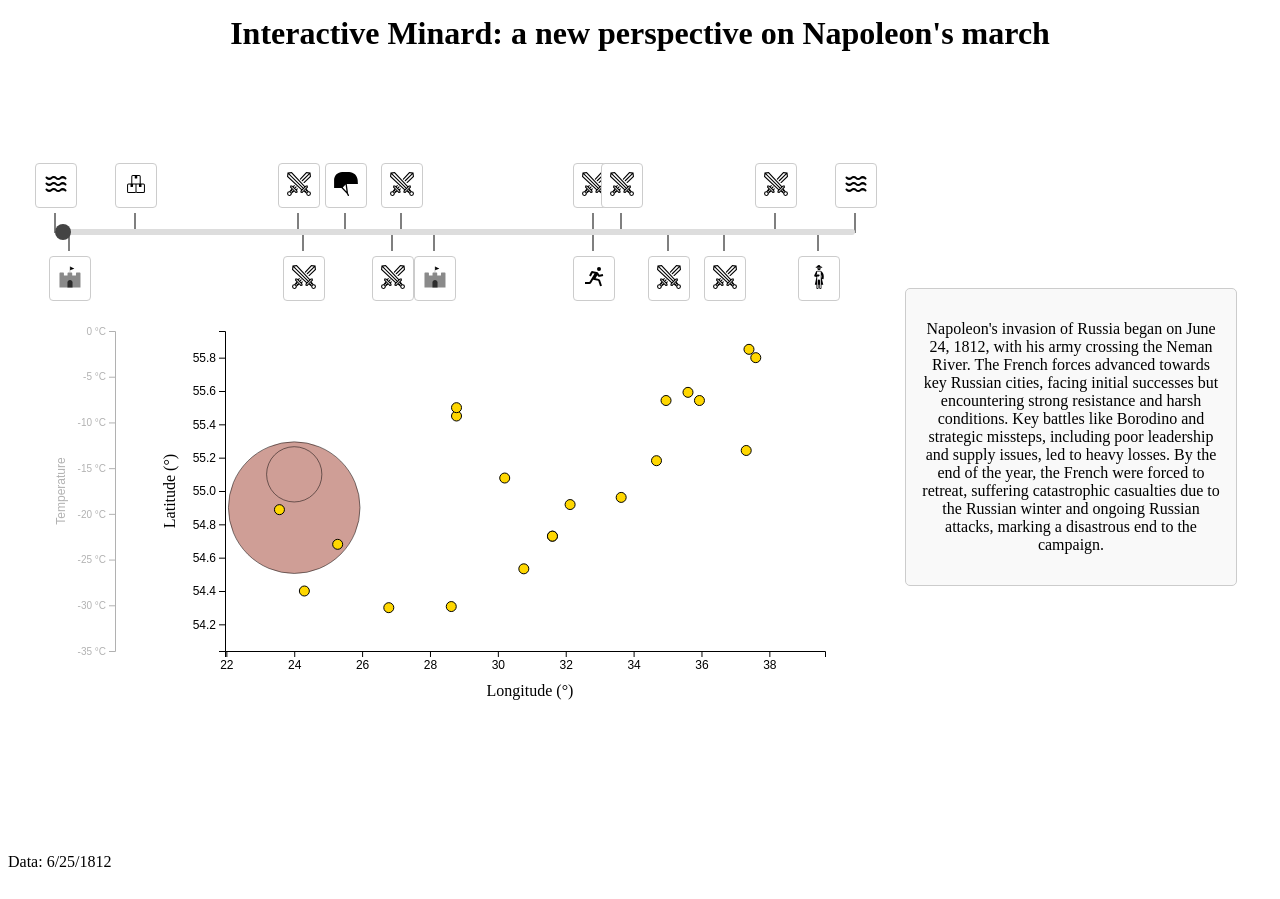
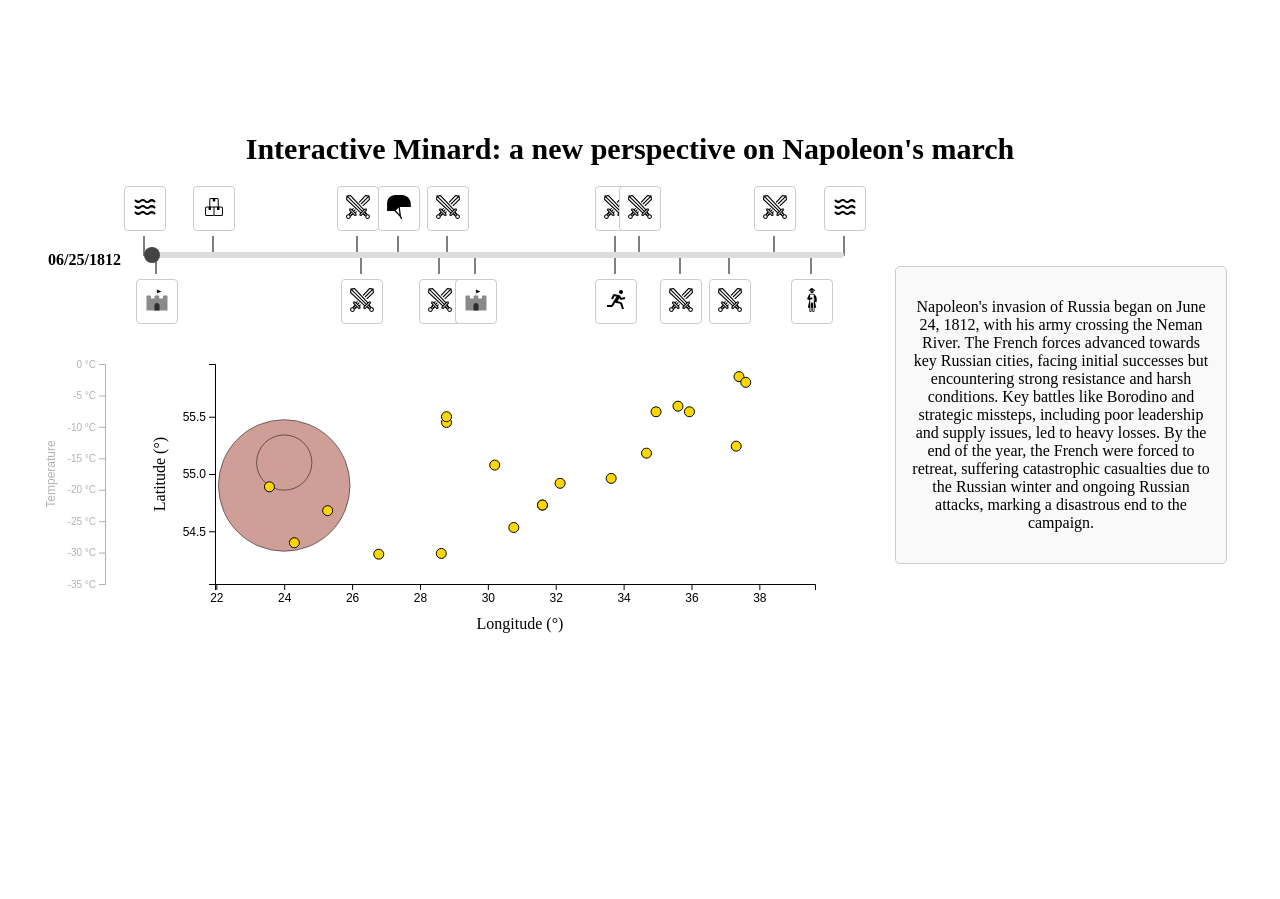
Before and after one commit to FGV-VIS-2025/tarefa-4-interactive_minard, a SvelteKit app: page / in a window 1280 px wide. After the commit the page ends 800 px from the top, so only its background shows below. Built offline with nearby package versions, Linux system fonts and the light colour scheme.

Commit message:
Alinhando tudo

```diff
--- a/src/routes/+page.svelte
+++ b/src/routes/+page.svelte
@@ -39,7 +39,7 @@
     // Configurações do gráfico
     onMount(() => {
         const width = chartWidth;
-        const height = 400;
+        const height = 300;
         const margin = {top: 20, right: 30, bottom: 60, left: 170};
 
         svg = d3.select(svgElement)
@@ -78,7 +78,7 @@
 
         svg.append("g")
             .attr("transform", `translate(${margin.left}, 0)`)
-            .call(d3.axisLeft(y))
+            .call(d3.axisLeft(y).ticks((y.domain()[1] - y.domain()[0]) * 2))
             .selectAll(".tick text")
             .style("font-size", "12px");
 
@@ -209,46 +209,64 @@
 
 </script>
 
+<div class="page-container">
     <h1>Interactive Minard: a new perspective on Napoleon's march</h1>
 
-<div class = "main-container">
-    <div class = "chart-container">
-        <div class = "timebar-wrapper">
+    <div class="main-container">
+        <div class="chart-container">
+
+            <div class="top-bar">
+                <p class="date-text">
+                    {formatDate(parseDate(currentTime))}
+                </p>
+
+                <div class="timebar-wrapper">
                     <Timebar
                         class="time-slider"
                         events={eventInfo}
                         minTime={minTime}
                         maxTime={maxTime}
                         currentTime={currentTime}
-                chartWidth={chartWidth}
+                        chartWidth={chartWidth - 100}
                         on:eventclick={handleEventClick}
                         on:timeupdate={handleTimeUpdate}
                     />
                 </div>
+            </div>
 
             <svg bind:this={svgElement} id="chart" width="800" height="500">
                 <TemperatureBar {svgElement} data={interpolatedData} {x} {y} />
+                <!-- Aqui dentro fica o scatter também -->
             </svg>
         </div>
 
-    <div class = "text-container">
+        <div class="text-container">
             <Description {selectedEvent} {eventInfo} />
         </div>
     </div>
-
-<p>Data: {new Date(currentTime).toLocaleDateString()}</p>
+</div>
 
 
 <style>
+    .page-container {
+        display: flex;
+        flex-direction: column;
+        align-items: center;  /* centraliza tudo horizontalmente */
+        gap: 20px;  /* espaço fixo entre o título e o resto */
+        height: 100vh;
+        justify-content: center; /* opcional: centraliza o conjunto verticalmente */
+        text-align: center;
+        margin-top: -20px;
+        justify-content: center;
+        margin-left: -20px;
+    }
+
     .main-container {
         display: flex;
-        justify-content: center;  /* Centraliza os elementos horizontalmente */
-        align-items: center;  /* Alinha verticalmente os elementos */
+        justify-content: center;
+        align-items: center;
         gap: 20px;
-        height: 100vh;  /* Garante que ocupe toda a altura da tela */
-        flex-direction: row;  /* Coloca os elementos lado a lado */
-        flex-wrap: wrap;  /* Permite que os elementos quebrem para a linha seguinte se necessário */
-        text-align: center;  /* Centraliza o texto dentro da div */
+        flex-wrap: wrap;
     }
 
     .chart-container {
@@ -256,6 +274,30 @@
         width: 800px;
         max-width: 100%;  /* Garante que o gráfico seja responsivo */
         margin-left: -100px;  /* Reduz a margem à esquerda, ajustando esse valor */
+        display: flex;
+        flex-direction: column;
+        align-items: center;
+    }
+
+    .top-bar {
+        display: flex;
+        align-items: center;
+        justify-content: start;
+        gap: 20px;
+        width: 800px;
+        margin-bottom: 10px;
+        /* justify-content: space-between; */
+    }
+
+    svg#chart {
+        align-self: flex-start;
+    }
+
+    .date-text {
+        font-size: 16px;
+        font-weight: bold;
+        width: 90px;
+        text-align: center;
     }
 
     #chart {
@@ -267,6 +309,9 @@
         top: 0;  /* Define a posição relativa em relação ao contêiner */
         margin-bottom: 10px;  /* Espaço entre o Timebar e o gráfico */
         width: 100%;  /* Faz o timebar ocupar toda a largura disponível */
+        flex-grow: 1;
+        min-width: 600px;
+        max-height: 600px;
     }
 
     .text-container {
@@ -277,8 +322,7 @@
     }
 
     h1 {
-        margin-bottom: -15px;
-        margin-top: 15px;
-        text-align: center;
+        margin: 0;  /* tira margens automáticas que podem bagunçar */
+        font-size: 30px;
     }
 </style>
```
Lines whose indentation alone changed are shown as unchanged.
